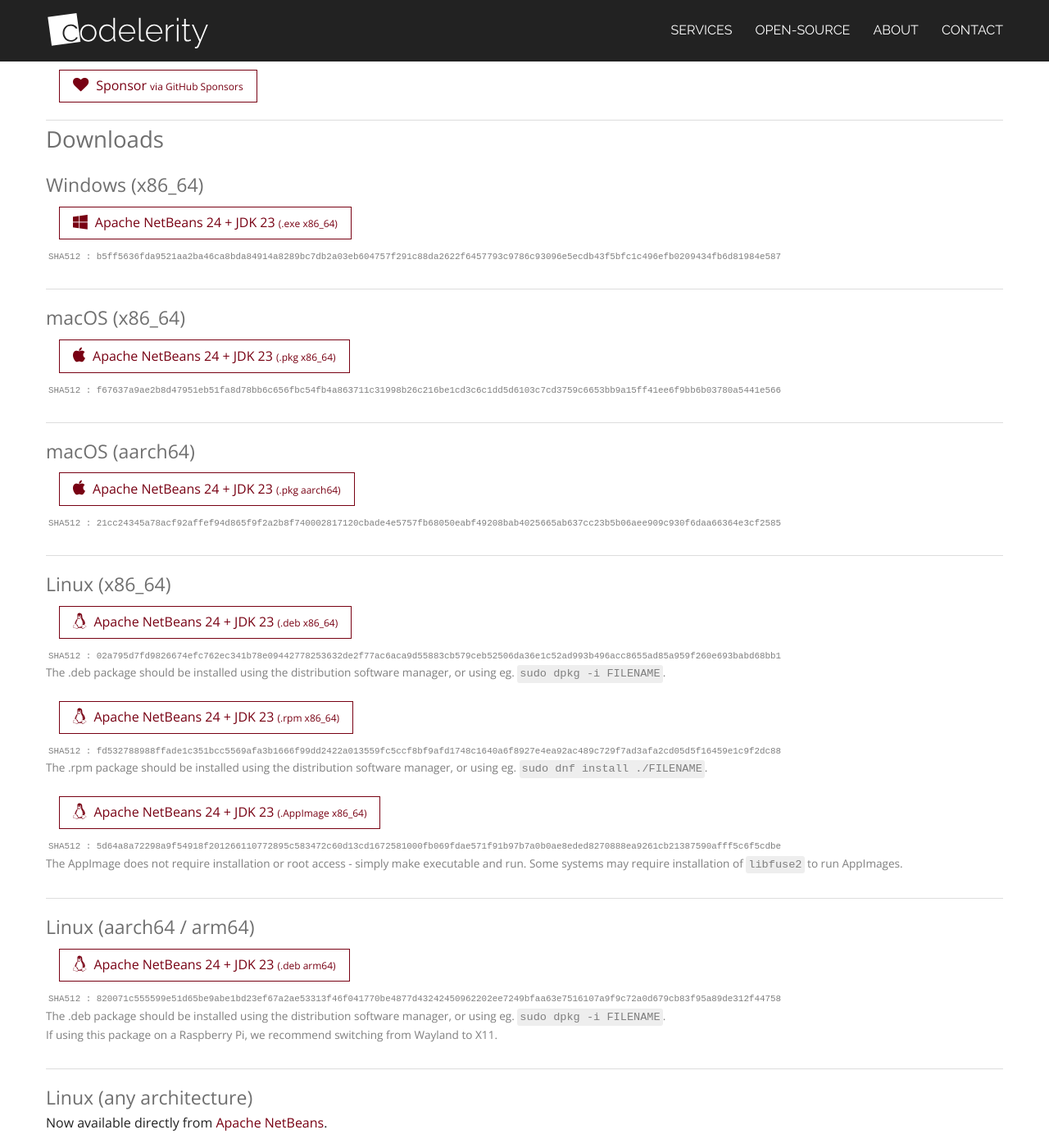
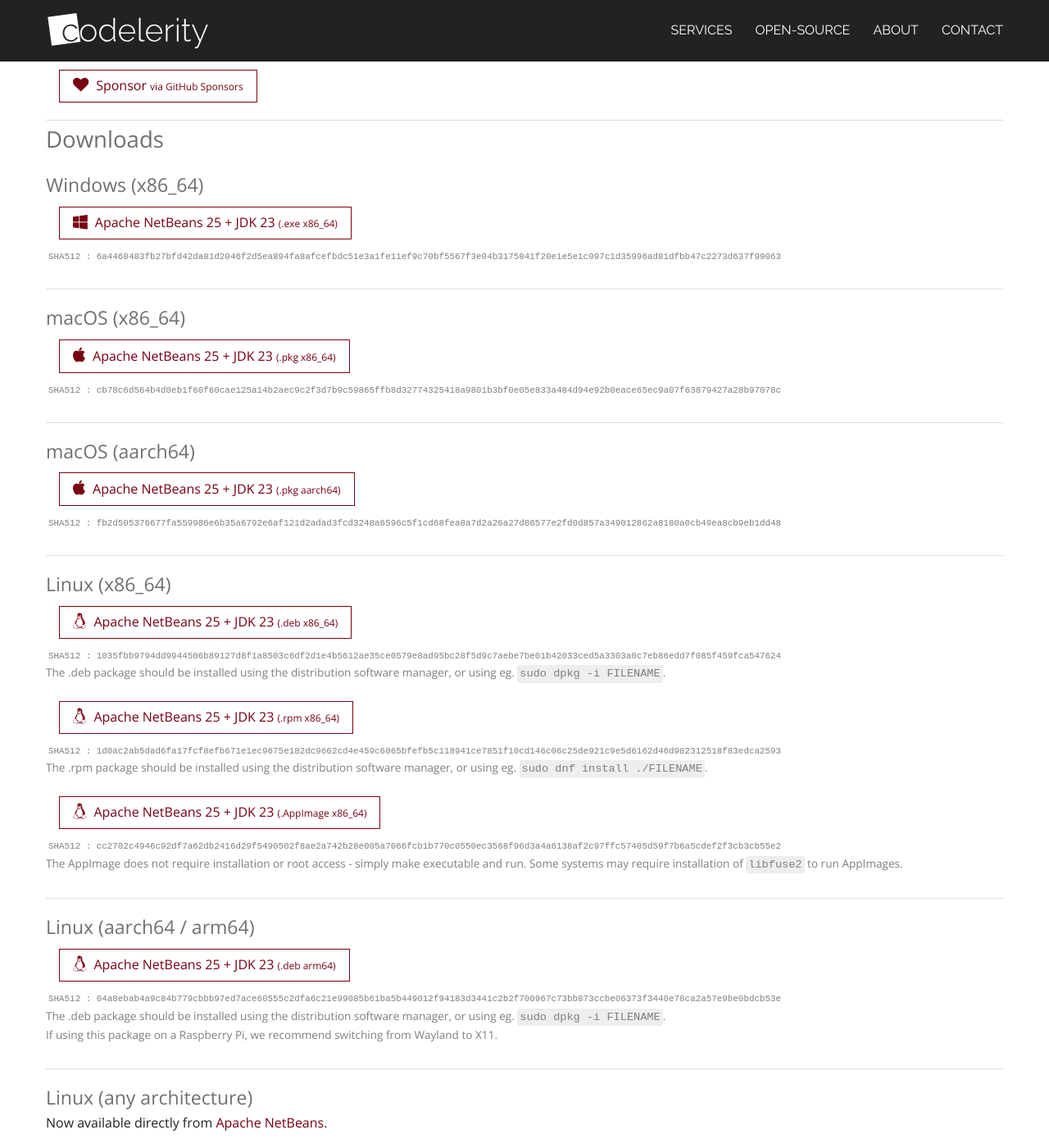
Before and after one commit to neilcsmith-net/codelerity-com-deploy, a Jekyll site: the page built from netbeans.html, in a window 1280 px wide and 1400 px high, scrolled down 561 px. Shown: the whole window at 82% size. Built offline with Jekyll 4.4.1, drawn with Linux system fonts in a browser that asks for light colours; nearby versions of some CDN libraries; comment, search, counter and statistics services are not loaded; some of the changed text lies outside the part shown.

Commit message:
Update NetBeans page for Apache NetBeans 25 release.

```diff
--- a/netbeans.html
+++ b/netbeans.html
@@ -1,6 +1,6 @@
 ---
 layout: page
-title: "Apache NetBeans 24 packages"
+title: "Apache NetBeans 25 packages"
 permalink: /netbeans/
 ---
 
@@ -23,7 +23,7 @@
     <a href="https://github.com/apache/netbeans/blob/master/LICENSE">Apache Software License</a>.
     All of these packages include <a href="https://www.azul.com/downloads/">Azul's Zulu</a>
     build of OpenJDK - see
-    <a href="https://docs.azul.com/core/tpls/october-2024/zulu23_jdk_tpl.html">license terms</a>.
+    <a href="https://docs.azul.com/core/tpls/january-2025/zulu23_jdk_tpl.html">license terms</a>.
   </p>
 </section>
 
@@ -50,70 +50,70 @@
   <h2>Downloads</h2>
   <section class="download-arch">
     <h3>Windows (x86_64)</h3>
-    <div><a href="https://github.com/codelerity/netbeans-installers/releases/download/v24-build1/Apache-NetBeans-24.exe"
+    <div><a href="https://github.com/codelerity/netbeans-installers/releases/download/v25-build1/Apache-NetBeans-25.exe"
             class="btn"><i class="fa fa-windows"></i>
-        Apache NetBeans 24 + JDK 23
+        Apache NetBeans 25 + JDK 23
         <span class="type-arch">(.exe x86_64)</span></a></div>
     <aside>
-      <code class="hash">SHA512 : b5ff5636fda9521aa2ba46ca8bda84914a8289bc7db2a03eb604757f291c88da2622f6457793c9786c93096e5ecdb43f5bfc1c496efb0209434fb6d81984e587</code>
+      <code class="hash">SHA512 : 6a4468483fb27bfd42da81d2046f2d5ea894fa8afcefbdc51e3a1fe11ef9c70bf5567f3e04b3175841f20e1e5e1c097c1d35996ad81dfbb47c2273d637f99063</code>
     </aside>
   </section>
   <section class="download-arch">
     <h3>macOS (x86_64)</h3>
-    <div><a href="https://github.com/codelerity/netbeans-installers/releases/download/v24-build1/Apache-NetBeans-24-x86_64.pkg"
+    <div><a href="https://github.com/codelerity/netbeans-installers/releases/download/v25-build1/Apache-NetBeans-25-x86_64.pkg"
             class="btn"><i class="fa fa-apple"></i>
-        Apache NetBeans 24 + JDK 23
+        Apache NetBeans 25 + JDK 23
         <span class="type-arch">(.pkg x86_64)</span></a></div>
     <aside>
-      <code class="hash">SHA512 : f67637a9ae2b8d47951eb51fa8d78bb6c656fbc54fb4a863711c31998b26c216be1cd3c6c1dd5d6103c7cd3759c6653bb9a15ff41ee6f9bb6b03780a5441e566</code>
+      <code class="hash">SHA512 : cb78c6d564b4d0eb1f60f60cae125a14b2aec9c2f3d7b9c59865ffb8d32774325418a9801b3bf0e05e833a484d94e92b0eace65ec9a07f63879427a28b97078c</code>
     </aside>
   </section>
   <section class="download-arch">
     <h3>macOS (aarch64)</h3>
-    <div><a href="https://github.com/codelerity/netbeans-installers/releases/download/v24-build1/Apache-NetBeans-24-aarch64.pkg"
+    <div><a href="https://github.com/codelerity/netbeans-installers/releases/download/v25-build1/Apache-NetBeans-25-aarch64.pkg"
             class="btn"><i class="fa fa-apple"></i>
-        Apache NetBeans 24 + JDK 23
+        Apache NetBeans 25 + JDK 23
         <span class="type-arch">(.pkg aarch64)</span></a></div>
     <aside>
-      <code class="hash">SHA512 : 21cc24345a78acf92affef94d865f9f2a2b8f740002817120cbade4e5757fb68050eabf49208bab4025665ab637cc23b5b06aee909c930f6daa66364e3cf2585</code>
+      <code class="hash">SHA512 : fb2d505376677fa559986e6b35a6792e6af121d2adad3fcd3248a6596c5f1cd68fea8a7d2a26a27d86577e2fd0d857a349012862a8180a0cb49ea8cb9eb1dd48</code>
     </aside>
   </section>
   <section class="download-arch">
     <h3>Linux (x86_64)</h3>
-    <div><a href="https://github.com/codelerity/netbeans-installers/releases/download/v24-build1/apache-netbeans_24-1_amd64.deb"
+    <div><a href="https://github.com/codelerity/netbeans-installers/releases/download/v25-build1/apache-netbeans_25-1_amd64.deb"
             class="btn"><i class="fa fa-linux"></i>
-        Apache NetBeans 24 + JDK 23
+        Apache NetBeans 25 + JDK 23
         <span class="type-arch">(.deb x86_64)</span></a></div>
-    <aside><code class="hash">SHA512 : 02a795d7fd9826674efc762ec341b78e09442778253632de2f77ac6aca9d55883cb579ceb52506da36e1c52ad993b496acc8655ad85a959f260e693babd68bb1</code><br>
+    <aside><code class="hash">SHA512 : 1035fbb9794dd9944506b89127d8f1a8503c6df2d1e4b5612ae35ce0579e8ad95bc28f5d9c7aebe7be01b42033ced5a3303a0c7eb86edd7f085f459fca547624</code><br>
       The .deb package should be installed using the distribution software manager,
       or using eg. <code>sudo dpkg -i FILENAME</code>.</aside>
-    <div><a href="https://github.com/codelerity/netbeans-installers/releases/download/v24-build1/apache-netbeans-24-0.x86_64.rpm"
+    <div><a href="https://github.com/codelerity/netbeans-installers/releases/download/v25-build1/apache-netbeans-25-0.x86_64.rpm"
             class="btn"><i class="fa fa-linux"></i>
-        Apache NetBeans 24 + JDK 23
+        Apache NetBeans 25 + JDK 23
         <span class="type-arch">(.rpm x86_64)</span></a></div>
     <aside>
-      <code class="hash">SHA512 : fd532788988ffade1c351bcc5569afa3b1666f99dd2422a013559fc5ccf8bf9afd1748c1640a6f8927e4ea92ac489c729f7ad3afa2cd05d5f16459e1c9f2dc88</code><br>
+      <code class="hash">SHA512 : 1d0ac2ab5dad6fa17fcf8efb671e1ec9675e182dc9662cd4e459c6065bfefb5c118941ce7851f10cd146c06c25de921c9e5d6162d46d982312518f83edca2593</code><br>
       The .rpm package should be installed using the distribution software manager,
       or using eg. <code>sudo dnf install ./FILENAME</code>.
     </aside>
-    <div><a href="https://github.com/codelerity/netbeans-installers/releases/download/v24-build1/Apache_NetBeans-24-x86_64.AppImage"
+    <div><a href="https://github.com/codelerity/netbeans-installers/releases/download/v25-build1/Apache_NetBeans-25-x86_64.AppImage"
             class="btn"><i class="fa fa-linux"></i>
-        Apache NetBeans 24 + JDK 23
+        Apache NetBeans 25 + JDK 23
         <span class="type-arch">(.AppImage x86_64)</span></a></div>
     <aside>
-      <code class="hash">SHA512 : 5d64a8a72298a9f54918f201266110772895c583472c60d13cd1672581000fb069fdae571f91b97b7a0b0ae8eded8270888ea9261cb21387590afff5c6f5cdbe</code><br>
+      <code class="hash">SHA512 : cc2702c4946c92df7a62db2416d29f5490502f8ae2a742b28e005a7066fcb1b770c0550ec3568f96d3a4a6138af2c97ffc57405d59f7b6a5cdef2f3cb3cb55e2</code><br>
       The AppImage does not require installation or root access - simply make executable and run.
       Some systems may require installation of <code>libfuse2</code> to run AppImages.
     </aside>
   </section>
   <section class="download-arch">
     <h3>Linux (aarch64 / arm64)</h3>
-    <div><a href="https://github.com/codelerity/netbeans-installers/releases/download/v24-build1/apache-netbeans_24-1_arm64.deb"
+    <div><a href="https://github.com/codelerity/netbeans-installers/releases/download/v25-build1/apache-netbeans_25-1_arm64.deb"
             class="btn"><i class="fa fa-linux"></i>
-        Apache NetBeans 24 + JDK 23
+        Apache NetBeans 25 + JDK 23
         <span class="type-arch">(.deb arm64)</span></a></div>
     <aside>
-      <code class="hash">SHA512 : 820071c555599e51d65be9abe1bd23ef67a2ae53313f46f041770be4877d43242450962202ee7249bfaa63e7516107a9f9c72a0d679cb83f95a89de312f44758</code><br>
+      <code class="hash">SHA512 : 04a8ebab4a9c84b779cbbb97ed7ace60555c2dfa6c21e99085b61ba5b449012f94183d3441c2b2f700967c73bb873ccbe06373f3440e78ca2a57e9be0bdcb53e</code><br>
       The .deb package should be installed using the distribution software manager,
       or using eg. <code>sudo dpkg -i FILENAME</code>.<br>
       If using this package on a Raspberry Pi, we recommend switching from Wayland to X11.</aside>
```
Also changed, not shown: other parts of netbeans.html (+1 -1 lines).
